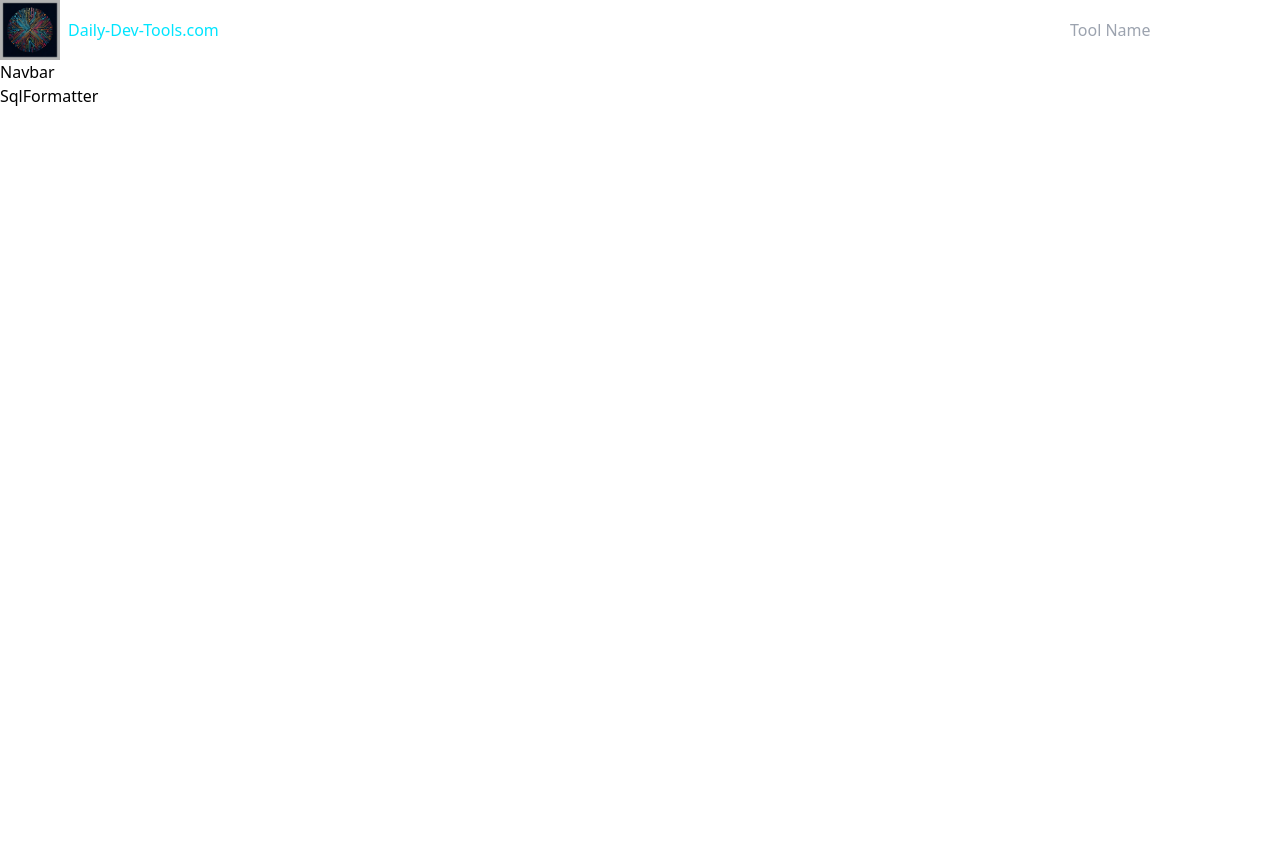
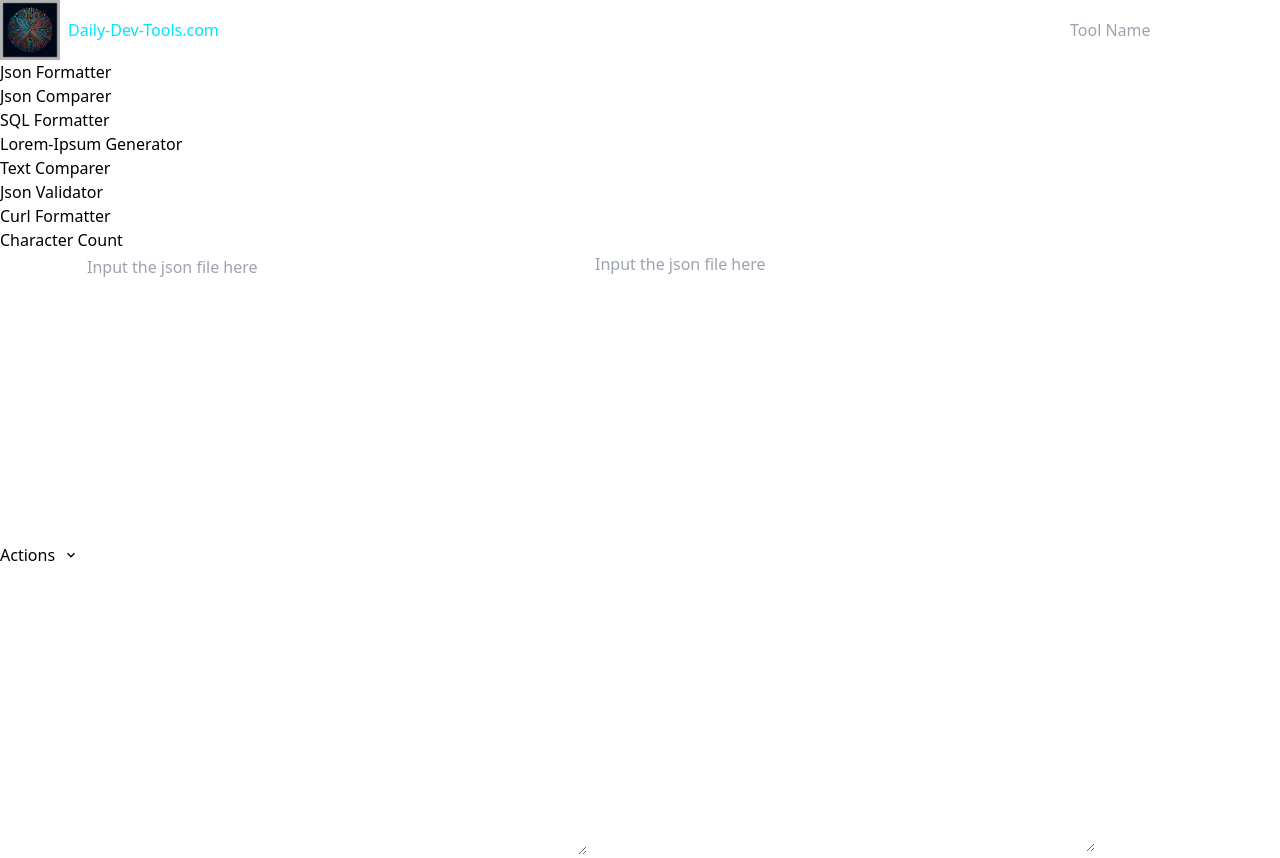
Before and after one commit to Utkarsh1012Dewan/Dev-Tools, a React (Vite) app in the folder Daily-Dev-Tools/: page /SQLFormatter in a window 1280 px wide. Before the commit the page ends 800 px from the top, so only its background shows below. Built offline with nearby package versions, Linux system fonts and the light colour scheme; the HTML template or start-up script is replaced by a standard one.

Commit message:
Started reformating the look

```diff
--- a/Daily-Dev-Tools/package.json
+++ b/Daily-Dev-Tools/package.json
@@ -10,6 +10,7 @@
     "preview": "vite preview"
   },
   "dependencies": {
+    "@chakra-ui/icons": "^2.1.1",
     "@chakra-ui/react": "^2.8.2",
     "@emotion/react": "^11.11.4",
     "@emotion/styled": "^11.11.5",
@@ -18,7 +19,8 @@
     "react-dom": "^18.2.0",
     "react-lorem-ipsum": "^1.4.10",
     "react-router-dom": "^6.23.1",
-    "react-textarea-autosize": "^8.5.3"
+    "react-textarea-autosize": "^8.5.3",
+    "sql-formatter": "^15.3.1"
   },
   "devDependencies": {
     "@types/react": "^18.2.66",
--- a/Daily-Dev-Tools/src/App.tsx
+++ b/Daily-Dev-Tools/src/App.tsx
@@ -29,7 +29,7 @@ export default function App() {
         <Route path="CurlFormatter" element={<CurlFormatter />} />
         <Route path="CharacterCount" element={<CharacterCount />} />
       </Routes>
-    </Router>
+    </Router >
 
   )
 }
--- a/Daily-Dev-Tools/src/Components/Home.tsx
+++ b/Daily-Dev-Tools/src/Components/Home.tsx
@@ -5,28 +5,17 @@ import Navbar from './Navbar'
 
 const Home = () => {
     return (
-        <Grid
-            templateAreas={{
-                base: `"header" "main" "footer"`,
-                lg: `"header header" "nav main" "footer footer"`
-            }}
-            color='blackAlpha.700'
-            fontWeight='bold'
-            gap={6}
-        >
-            {/* <GridItem pl='2' area={'header'}>
+        <Grid>
+            <GridItem pl='2' area={'header'}>
                 <Header />
             </GridItem>
             <Hide below='lg'>
                 <GridItem pl='2' bg='pink.300' area={'nav'} className='pt-6'>
                     <Navbar />
                 </GridItem>
-            </Hide> */}
+            </Hide>
             <GridItem pl='2' bg='green.300' area={'main'}>
                 <Main />
-            </GridItem>
-            <GridItem pl='2' bg='blue.300' area={'footer'}>
-                Footer
             </GridItem>
         </Grid>
     )
--- a/Daily-Dev-Tools/src/Components/Main.tsx
+++ b/Daily-Dev-Tools/src/Components/Main.tsx
@@ -17,7 +17,7 @@ const Main = () => {
             </Card>)
     })
     return (
-        <SimpleGrid spacing={4} templateColumns='repeat(auto-fill, minmax(200px, 1fr))'>
+        <SimpleGrid columns={{ sm: 1, md: 2, lg: 3, xl: 4 }} spacing={4} templateColumns='repeat(auto-fill, minmax(200px, 1fr))'>
             {cards}
         </SimpleGrid>
     )
--- a/Daily-Dev-Tools/src/Components/Navbar.tsx
+++ b/Daily-Dev-Tools/src/Components/Navbar.tsx
@@ -1,8 +1,16 @@
+import { Box, Text } from '@chakra-ui/react'
 import React from 'react'
 
 const Navbar = () => {
+
+    const names = ['Json Formatter', 'Json Comparer', 'SQL Formatter', 'Lorem-Ipsum Generator', 'Text Comparer', 'Json Validator', 'Curl Formatter', 'Character Count']
+
     return (
-        <div>Navbar</div>
+        <Box >
+            {names.map((i) => (
+                <Text>{i}</Text>
+            ))}
+        </Box>
     )
 }
 
--- a/Daily-Dev-Tools/src/Tool-Components/RandomTextGenerator.tsx
+++ b/Daily-Dev-Tools/src/Tool-Components/RandomTextGenerator.tsx
@@ -43,7 +43,6 @@ const RandomTextGenerator = () => {
           minVal={1} maxVal={50} step={1}
           value={words <= 50 ? words : 50}
           onChange={(value) => setWords(value)}
-
         />
 
         <InputSlider placeholder="Sentences"
--- a/Daily-Dev-Tools/src/Tool-Components/SqlFormatter.tsx
+++ b/Daily-Dev-Tools/src/Tool-Components/SqlFormatter.tsx
@@ -1,8 +1,49 @@
-import React from 'react'
+import { HStack, Box } from '@chakra-ui/react'
+import React, { ChangeEvent, useState } from 'react'
+import TextAreaAutosize from "react-textarea-autosize"
+import { format, formatDialect, sql } from 'sql-formatter';
+import Dropdown from '../helper-Tool-components/Dropdown';
 
 const SqlFormatter = () => {
+    const [inputValue, setInputValue] = useState<string>("")
+    const [outputValue, setOutputValue] = useState<string>("")
+    const [dialect, setDialect] = useState<string>("mysql")
+
+    const beautify = (value: string) => {
+        const newValue = formatDialect(inputValue, { dialect: sql })
+        setOutputValue(newValue)
+    }
+
+    const handleInputChange = (e: ChangeEvent<HTMLTextAreaElement>) => {
+        const newValue = e.target.value;
+        setInputValue(newValue)
+        beautify(newValue)
+    }
     return (
-        <div>SqlFormatter</div>
+        <HStack>
+            <Box className="h-auto ">
+                <HStack>
+                    <Dropdown />
+                    <TextAreaAutosize
+                        minRows={25}
+                        maxRows={25}
+                        placeholder="Input the json file here"
+                        style={{ width: 500, height: 500 }}
+                        value={inputValue}
+                        onChange={handleInputChange}
+                    />
+                </HStack>
+            </Box>
+            <Box className="h-auto ">
+                <TextAreaAutosize
+                    minRows={25}
+                    maxRows={25}
+                    placeholder="Input the json file here"
+                    style={{ width: 500, height: 500 }}
+                    value={outputValue}
+                />
+            </Box>
+        </HStack>
     )
 }
 
--- a/Daily-Dev-Tools/src/helper-Methods/text-generator.tsx
+++ b/Daily-Dev-Tools/src/helper-Methods/text-generator.tsx
@@ -15,7 +15,7 @@ const textGen = ({ paragraphs, words, sentences, random }: Props) => {
         random: random
     });
 
-    const combinedText = paragraphsArray.map(paragraph => paragraph).join('\n\n');
+    const combinedText = paragraphsArray.map(paragraph => paragraph).join('\n\n\n');
 
     return combinedText;
 }
--- /dev/null
+++ b/Daily-Dev-Tools/src/helper-Tool-components/Dropdown.tsx
@@ -0,0 +1,34 @@
+import {
+    Menu,
+    MenuButton,
+    MenuList,
+    MenuItem,
+    MenuItemOption,
+    MenuGroup,
+    MenuOptionGroup,
+    MenuDivider,
+    Button,
+} from '@chakra-ui/react'
+import { ChevronDownIcon } from '@chakra-ui/icons'
+
+interface Props {
+    onChange: (value: string) => void
+}
+
+const Dropdown = () => {
+
+    const types: string[] = ["sql", "bigquery", "db2", "db2i", "hive", "mariadb", "mysql", "tidb", "m1ql", "plsql", "postgresql", "redshift", "singlestoredb", "snowflake", "spark", "sqlite", "transactsql", "trino"]
+
+    return (
+        <Menu>
+            <MenuButton as={Button} rightIcon={<ChevronDownIcon />}>
+                Actions
+            </MenuButton>
+            <MenuList>
+                {types.map((ele) => <MenuItem>{ele}</MenuItem>)}
+            </MenuList>
+        </Menu>
+    )
+}
+
+export default Dropdown
```
Also changed, not shown: 1 other file (tests, documents, lock files or other folders).
